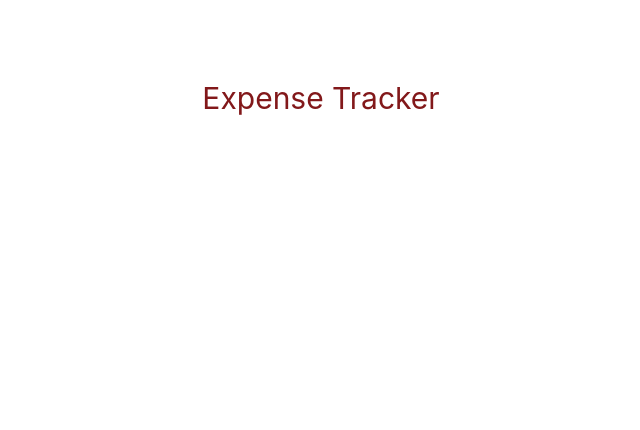
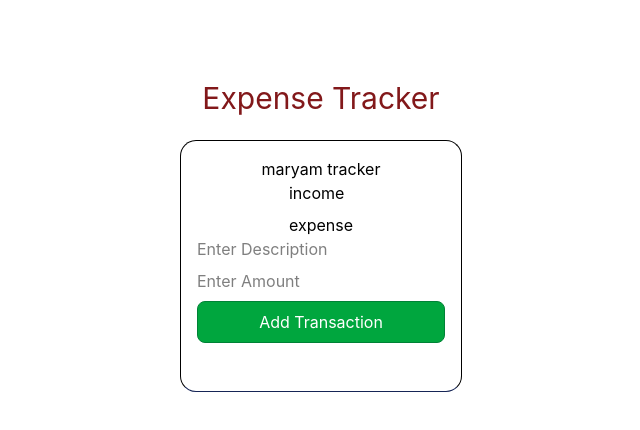
Before and after one commit to maryfar/Expense-Tracker, a React (Vite) app: page / in a window 1280 px wide. Shown: the top 430 px of the page, without its empty margins (319-959 px from the left). Built offline with nearby package versions, Linux system fonts and the light colour scheme.

Commit message:
feat: add ExpenseTracker component

```diff
--- a/src/App.tsx
+++ b/src/App.tsx
@@ -1,7 +1,10 @@
+import ExpenseTracker from "./ExpenseTracker";
+
 export default function App() {
   return (
     <div className=" flex flex-col items-center justify-center gap-6 mt-20">
       <h1 className="text-red-900 text-3xl  ">Expense Tracker</h1>
+      <ExpenseTracker />
     </div>
   );
 }
--- /dev/null
+++ b/src/ExpenseTracker.tsx
@@ -0,0 +1,60 @@
+import { useState } from "react";
+import type { Transaction } from "./Transactions";
+
+export default function ExpenseTracker() {
+  const [transactions, setTransaction] = useState<Transaction[]>([]);
+  const [text, setText] = useState("");
+  const [amount, setAmount] = useState("");
+
+  function addTransaction() {
+    if (!text || !amount) return;
+    const newTransaction: Transaction = {
+      id: Date.now(),
+      text,
+      amount: parseFloat(amount),
+    };
+    setTransaction([newTransaction, ...transactions]);
+    setText("");
+    setAmount("");
+  }
+  return (
+    <div className="border border-b-blue-950 p-4 rounded-2xl flex flex-col items-center justify-center">
+      <h2>maryam tracker</h2>
+      <div className="flex flex-col gap-2">
+        <div>income</div>
+        <div>expense</div>
+      </div>
+      <div className="flex flex-col gap-2">
+        <input
+          type="text"
+          placeholder="Enter Description"
+          value={text}
+          onChange={(e) => {
+            setText(e.target.value);
+          }}
+        />
+        <input
+          type="number"
+          placeholder="Enter Amount"
+          value={amount}
+          onChange={(e) => {
+            setAmount(e.target.value);
+          }}
+        />
+        <button
+          className="border border-green-700 bg-green-600 text-white p-2 rounded-lg cursor-pointer"
+          onClick={addTransaction}
+        >
+          Add Transaction
+        </button>
+      </div>
+      <ul className="flex flex-col p-4 gap-2 ">
+        {transactions.map((item, index) => (
+          <li key={index} className="border border-gray-500 rounded-2xl p-2">
+            {item.text} - {item.amount}{" "}
+          </li>
+        ))}
+      </ul>
+    </div>
+  );
+}
--- /dev/null
+++ b/src/Transactions.ts
@@ -0,0 +1,5 @@
+export type Transaction = {
+    id: number
+    text: string
+    amount: number
+}
```
